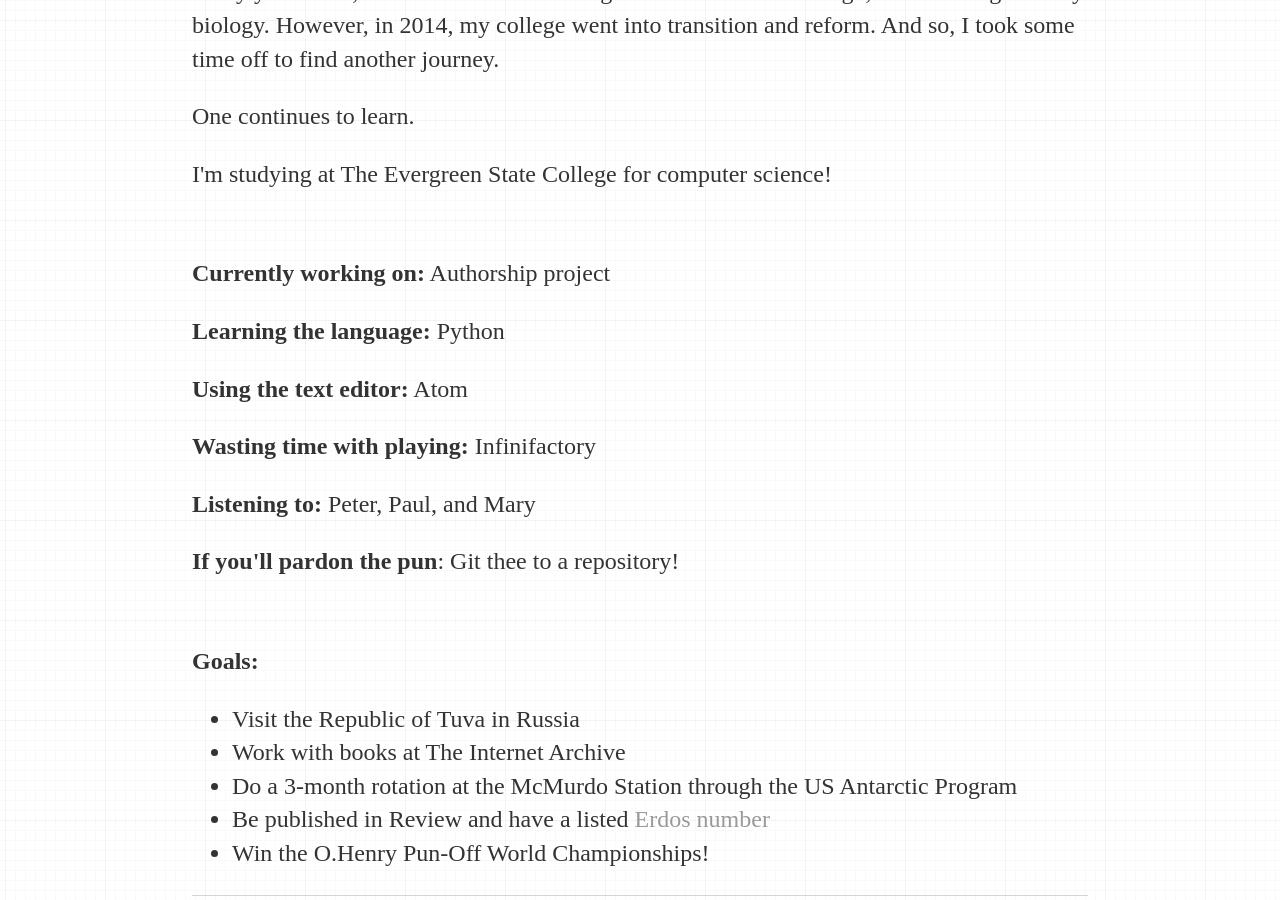
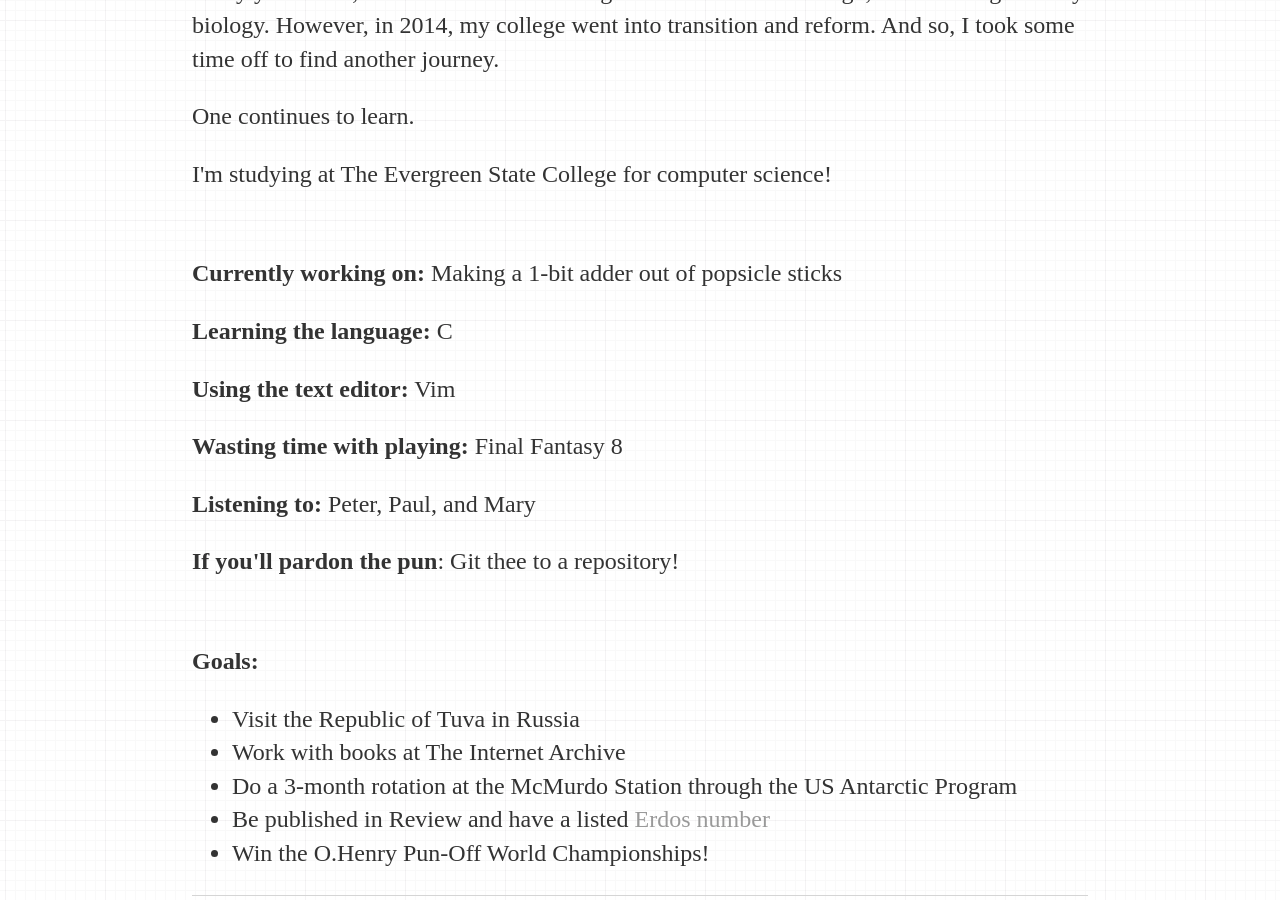
Before and after one commit to In-Verse/in-verse.github.io, a Jekyll site: the page built from about/index.html, in a window 1280 px wide and 900 px high, scrolled down 685 px. Built offline with Jekyll 4.4.1, drawn with Linux system fonts in a browser that asks for light colours.

Commit message:
Update index.html

```diff
--- a/about/index.html
+++ b/about/index.html
@@ -16,10 +16,10 @@
 		</p>
 		<p>I'm studying at The Evergreen State College for computer science!</p>
 		<br>
-		<p><b>Currently working on:</b> Authorship project </p>
-		<p><b>Learning the language:</b> Python</p>
-		<p><b>Using the text editor:</b> Atom</p>
-		<p><b>Wasting time with playing:</b> Infinifactory</p>
+		<p><b>Currently working on:</b> Making a 1-bit adder out of popsicle sticks </p>
+		<p><b>Learning the language:</b> C</p>
+		<p><b>Using the text editor:</b> Vim</p>
+		<p><b>Wasting time with playing:</b> Final Fantasy 8</p>
 		<p><b>Listening to:</b> Peter, Paul, and Mary</p>
 		<p><b>If you'll pardon the pun</b>: Git thee to a repository!</p>
 		<br>
```
